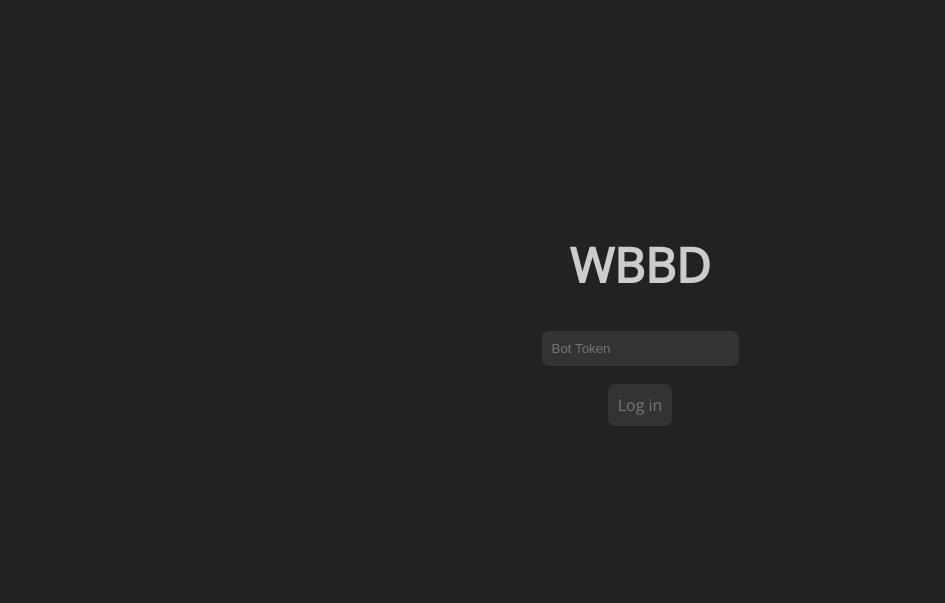
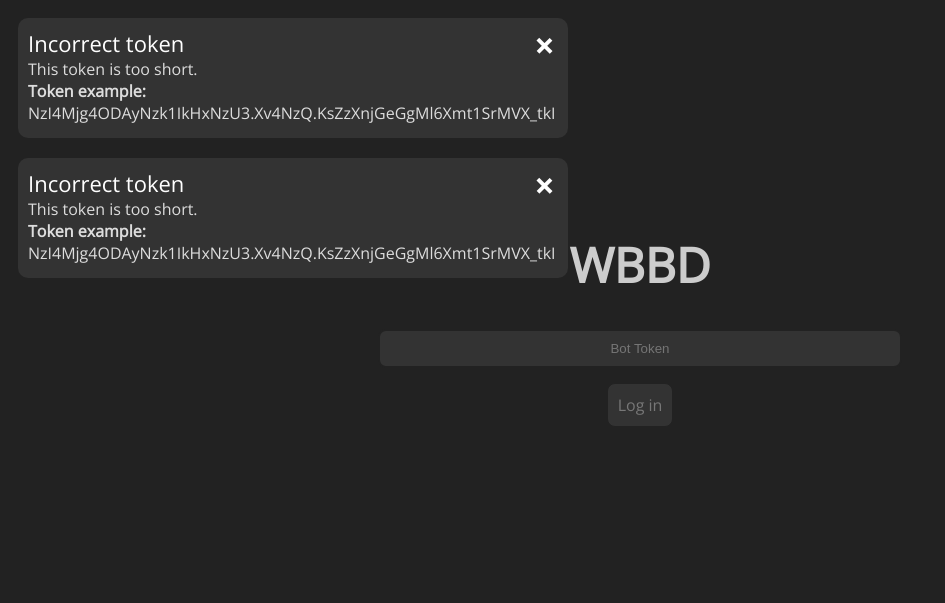
Before and after one commit to dcrime/WBBD, an Electron app: page Visuals/index.html in a window 1280 px wide. Shown: the whole page, without its empty margins (0-945 px from the left). Drawn offline with nearby package versions, Linux system fonts and the light colour scheme.

Commit message:
Error message templates

```diff
--- a/Code/main.js
+++ b/Code/main.js
@@ -54,6 +54,7 @@ function start() {
 function login(token = null) {
     let tokenValue = document.getElementById('loginToken')
     let loginButton = document.getElementById('loginButton')
+    let errorBox = document.getElementById('errorBox')
 
     if (token == null) {
         // @ts-ignore
@@ -69,7 +70,6 @@ function login(token = null) {
                     { backgroundColor: '#330000' },
                     { backgroundColor: '#333333' }
                 ], { duration: 300, iterations: 2 });
-
                 console.log('Incorrect token')
             }
         })
--- a/Visuals/index.html
+++ b/Visuals/index.html
@@ -9,6 +9,22 @@
     </head>
 
     <body>
+        <div id="notificationPlaceholder">
+            <div id="errorBox">
+                <p id="xBtn">+</p>
+                <p id="errorTitle">Incorrect token</p>
+                <p id="errorDesc1">This token is too short.</p>
+                <p id="errorDesc2">Token example:</p>
+                <p id="errorDesc3">NzI4Mjg4ODAyNzk1IkHxNzU3.Xv4NzQ.KsZzXnjGeGgMl6Xmt1SrMVX_tkI</p>
+            </div>
+            <div id="errorBox">
+                <p id="xBtn">+</p>
+                <p id="errorTitle">Incorrect token</p>
+                <p id="errorDesc1">This token is too short.</p>
+                <p id="errorDesc2">Token example:</p>
+                <p id="errorDesc3">NzI4Mjg4ODAyNzk1IkHxNzU3.Xv4NzQ.KsZzXnjGeGgMl6Xmt1SrMVX_tkI</p>
+            </div>
+        </div>
         <div id="loginScreen">
             <div id="loginPlaceholder">
                 <h1 id="loginHeader">WBBD</h1>
--- a/Visuals/style.css
+++ b/Visuals/style.css
@@ -328,6 +328,8 @@ span:focus {
     padding: 10px;
     border: 2px solid #222222;
     color: #cccccc;
+    width: 500px;
+    text-align: center;
 }
 
 #loginButton {
@@ -352,3 +354,55 @@ span:focus {
     background: transparent;
     width: 0;
 }
+
+#notificationPlaceholder {
+    padding: 10px;
+    z-index: 150;
+}
+
+#errorBox {
+    position: relative;
+    height: 100px;
+    width: 530px;
+    background-color: #333333;
+    border-radius: 10px;
+    padding: 10px;
+    z-index: 150;
+    margin-bottom: 20px;
+}
+
+#errorBox p {
+    margin: 0;
+}
+
+#xBtn {
+    transform: rotateZ(-45deg);
+    margin: 0;
+    width: 16px;
+    height: 16px;
+    position: absolute;
+    top: 10px;
+    right: 30px;
+    font-size: 36px;
+    font-weight: 900;
+}
+
+#errorTitle {
+    font-size: 22px;
+}
+
+#errorDesc1 {
+    font-size: 16px;
+    color: #dddddd;
+}
+
+#errorDesc2 {
+    font-size: 16px;
+    font-weight: 800;
+    color: #dddddd;
+}
+
+#errorDesc3 {
+    font-size: 16px;
+    color: #dddddd;
+}
```
